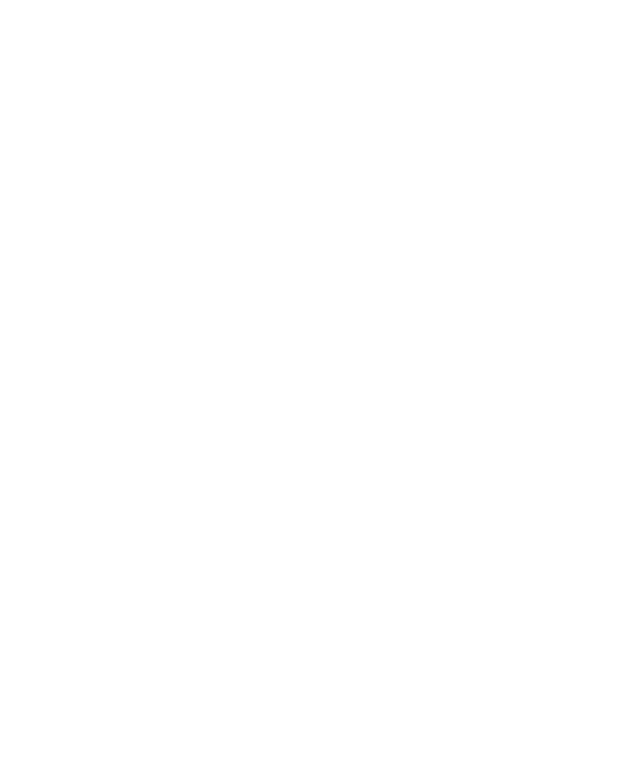
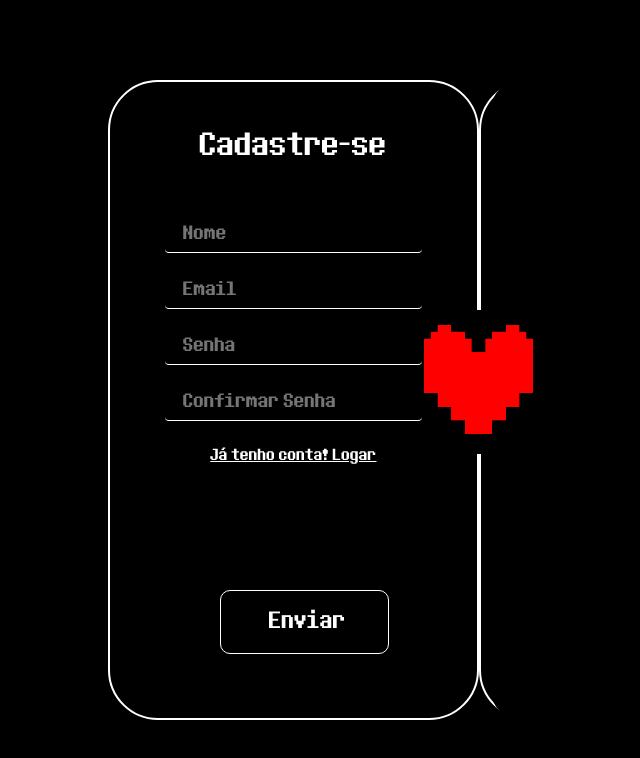
Before and after one commit to LuizFelipeSptech/Projeto-Individual, a plain HTML site: page html/cadastroLogin.html in a window 1280 px wide. Shown: the whole page, without its empty margins (161-801 px from the left). Drawn offline with Linux system fonts and the light colour scheme; files that its build step writes are made by us from their sources.

Commit message:
Desenvolvimento da tela de Cadastro e Login

```diff
--- /dev/null
+++ b/css/cadastroLogin.css
@@ -0,0 +1,109 @@
+body{
+    background-color: black;
+    overflow: none;
+}
+
+#container{
+    height: 100%;
+    display: flex;
+    align-items: center;
+    justify-content: center;
+}
+
+#sub-container{
+    /* border: 2px solid white; */
+    width: 58vw;
+    height: 80vh;
+    display: flex;
+    align-items: center;
+    justify-content: center;
+    position: relative;
+}
+
+#divHeart{
+    position: absolute;
+    top: 36%;
+    z-index: 2;
+}
+
+#divHeart img{
+    height: 18vh;
+    padding: 15px 0 20px;
+    background-color: #000;
+}
+
+.divForm, #cover{
+    position: relative;
+    height: 100%;
+    width: 50%;
+    border: 2px solid white;
+    text-align: center;
+    border-radius: 50px;
+}
+
+#cover{
+    position: absolute;
+    transition: transform 1s ease-out;
+    transform: translate(198px, 0);
+    border: none;
+    background-color: #000;
+    border-radius: 30px;
+    z-index: 1;
+}
+
+.divForm form{
+    margin: 50px 0 20px;
+}
+
+.divForm form h2{
+    font-family: undertale;
+    font-weight: 400;
+    font-size: 30px;
+    margin-bottom: 5vh;
+}
+
+.divForm form input{
+    background-color: #000000DE;
+    border: 0px solid white;
+    border-bottom: 1px solid white;
+    border-radius: 4px;
+    height: 5vh;
+    width: 70%;
+    margin: 8px 0;
+    font-family: undertale;
+    font-size: 18px;
+    padding-left: 5%;
+    padding-top: 5px;
+}
+
+.divForm p{
+    font-family: undertale;
+    text-decoration: underline;
+    font-size: 15px;
+    margin: 0 auto;
+    width: fit-content;
+    cursor: pointer;
+}
+
+.divForm button{
+    font-family: undertale;
+    position: absolute;
+    bottom: 8vh;
+    left: 30%;
+    font-size: 22px;
+    background-color: #000;
+    border: 1px solid white;
+    border-radius: 10px;
+    padding: 20px 42px 18px 48px;
+    cursor: pointer;
+    transition: 200ms;
+}
+
+.divForm button:hover{
+    transition: 200ms;
+    background-color: rgb(8, 8, 8);
+}
+
+#inpEmailLogin, #inpSenhaLogin{
+    margin: 25px 0;
+}
--- a/css/config.css
+++ b/css/config.css
@@ -7,6 +7,7 @@
     padding: 0;
     margin: 0;
     box-sizing: border-box;
+    color: white;
 }
 
 body, html{
--- a/html/cadastroLogin.html
+++ b/html/cadastroLogin.html
@@ -1,12 +1,77 @@
 <!DOCTYPE html>
 <html lang="pt-BR">
+
 <head>
     <meta charset="UTF-8">
     <meta name="viewport" content="width=device-width, initial-scale=1.0">
-    <link rel="stylesheet" href="config.css">
+    <link rel="stylesheet" href="../css/config.css">
+    <link rel="stylesheet" href="../css/cadastroLogin.css">
     <title>Cadastro</title>
 </head>
+
 <body>
+    <div id="container">
+        <div id="sub-container">
+            <div id="cover" style="transform: translate(198px, 0);"></div>
+            <div class="divForm">
+                <form>
+                    <h2>Cadastre-se</h2>
+                    <input id="inpNomeCadastro" type="text" placeholder="Nome" title="Insira Seu Nome" required><br>
+                    <input id="inpEmailCadastro" type="text" placeholder="Email" title="Insira Seu Email" required><br>
+                    <input id="inpSenhaCadastro" type="text" placeholder="Senha" title="Insira Sua Nova Senha" required><br>
+                    <input id="inpConfirmarCadastro" type="text" title="Confirme Sua Senha" placeholder="Confirmar Senha" required><br>
+                </form>
+                <p onclick="mostrarLogin()">Já tenho conta! Logar</p>
+                <div id="divErrorMessage" style="color: rgb(226, 0, 0);margin-top: 4px;font-size: 20px;"></div>
+                <button onclick="envioCadastro()">Enviar</button>
+            </div>
+            <div class="divForm">
+                <form>
+                    <h2>Login</h2>
+                    <input name="nome" id="inpEmailLogin" type="text" placeholder="Email" required><br>
+                    <input name="nome" id="inpSenhaLogin" type="text" placeholder="Senha" required><br>
+                </form>
+                <p onclick="mostrarCadastro()">Não tem uma conta? Cadastre-se!</p>
+                <button onclick="envioLogin()">Enviar</button>
+            </div>
+            <div id="divHeart">
+                <img src="../src/UndertaleHeart.png">
+            </div>
+        </div>
+    </div>
+</body>
 
-</body>
 </html>
+
+<script>
+    function mostrarCadastro() {
+        cover.style.transform = "translate(198px, 0)"
+    }
+    function mostrarLogin() {
+        cover.style.transform = "translate(-198px, 0)"
+    }
+
+    function envioCadastro() {
+        const nome = inpNomeCadastro.value.trim()
+        const email = inpEmailCadastro.value.trim()
+        const senha = inpSenhaCadastro.value.trim()
+        const confirmarSenha = inpConfirmarCadastro.value.trim()
+
+        let errorMessage = ''
+
+        if (nome.length <= 2) {
+            errorMessage = "Nome Muito Curto"
+        } else if (email.indexOf("@") == -1 ||
+            email.indexOf("@") > email.lastIndexOf(".") ||
+            email.length < 5) {
+            errorMessage = "Email Inválido"
+        } else if (senha.length < 4) {
+            errorMessage = "Senha Muito Curta"
+        } else if (senha == senha.toLowerCase()) {
+            errorMessage = "Senha Deve Conter Letras Maiuscula"
+        } else if (senha != confirmarSenha) {
+            errorMessage = "Senhas Incoerentes"
+        }
+        divErrorMessage.innerHTML = errorMessage
+    }
+</script>
```
Also changed, not shown: html/mainPage.html (+1 -2 lines).
